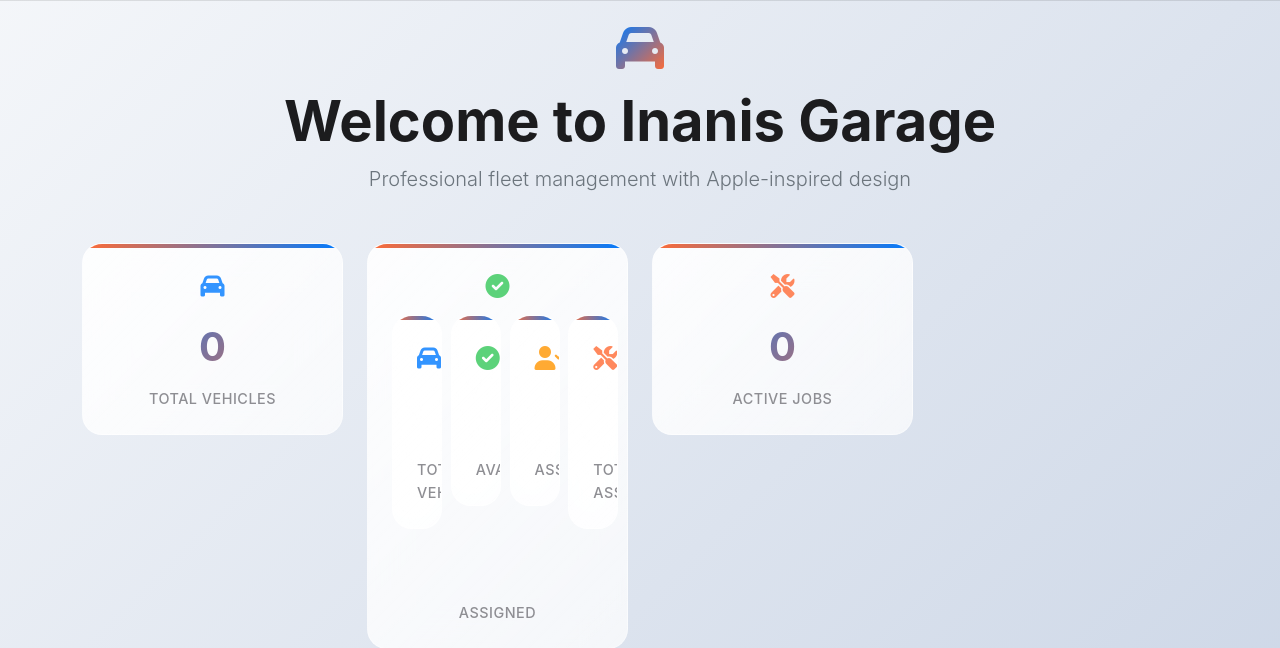
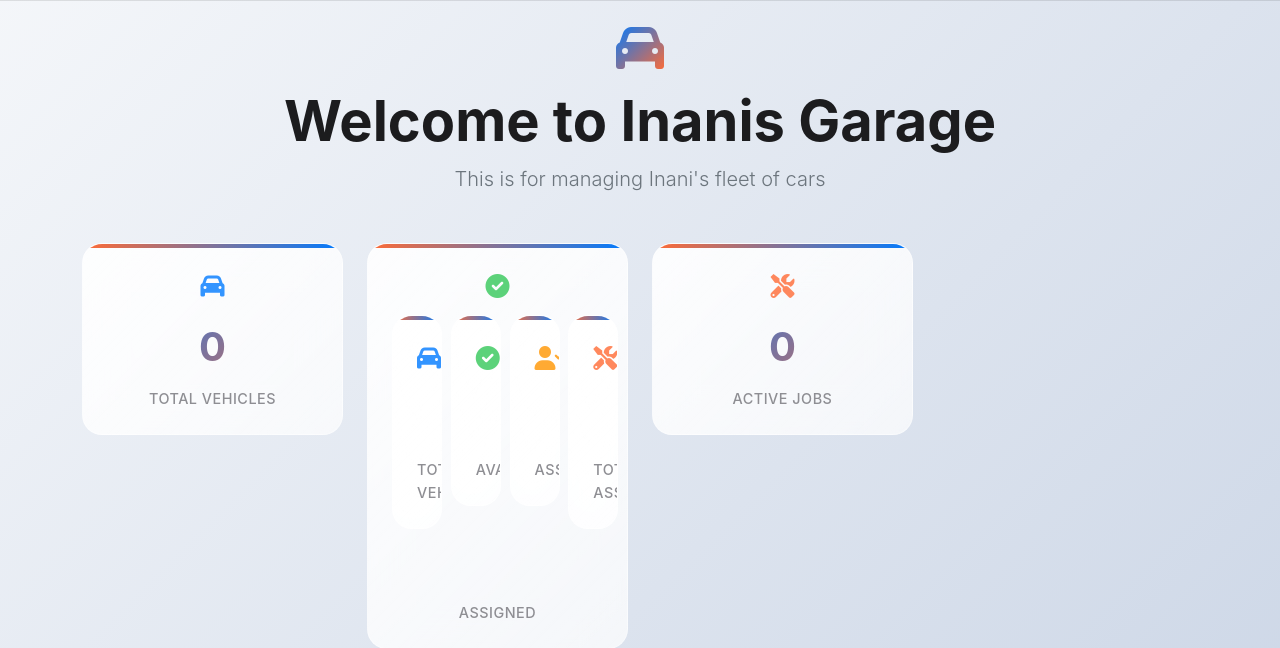
Before and after one commit to rghvinani-hue/inanis-garage, a Flask app: page / in a window 1280 px wide. Shown: the part 58-706 px from the top of the page. Run offline with Flask 3, Linux system fonts and the light colour scheme; the visitor is signed in with stand-in values (Sample User, id 1); some libraries are stand-ins or nearby versions.

Commit message:
Update index.html

```diff
--- a/templates/index.html
+++ b/templates/index.html
@@ -33,7 +33,7 @@
         <div class="text-center mb-5">
             <i class="fas fa-car fa-3x mb-3" style="background: linear-gradient(135deg, var(--apple-blue), var(--garage-accent)); -webkit-background-clip: text; -webkit-text-fill-color: transparent;"></i>
             <h1 class="display-4 mb-2" style="color: var(--apple-dark-gray); font-weight: 700;">Welcome to Inanis Garage</h1>
-            <p class="lead text-muted">Professional fleet management with Apple-inspired design</p>
+            <p class="lead text-muted">This is for managing Inani's fleet of cars</p>
         </div>
 
         <div class="row mb-5">
```
